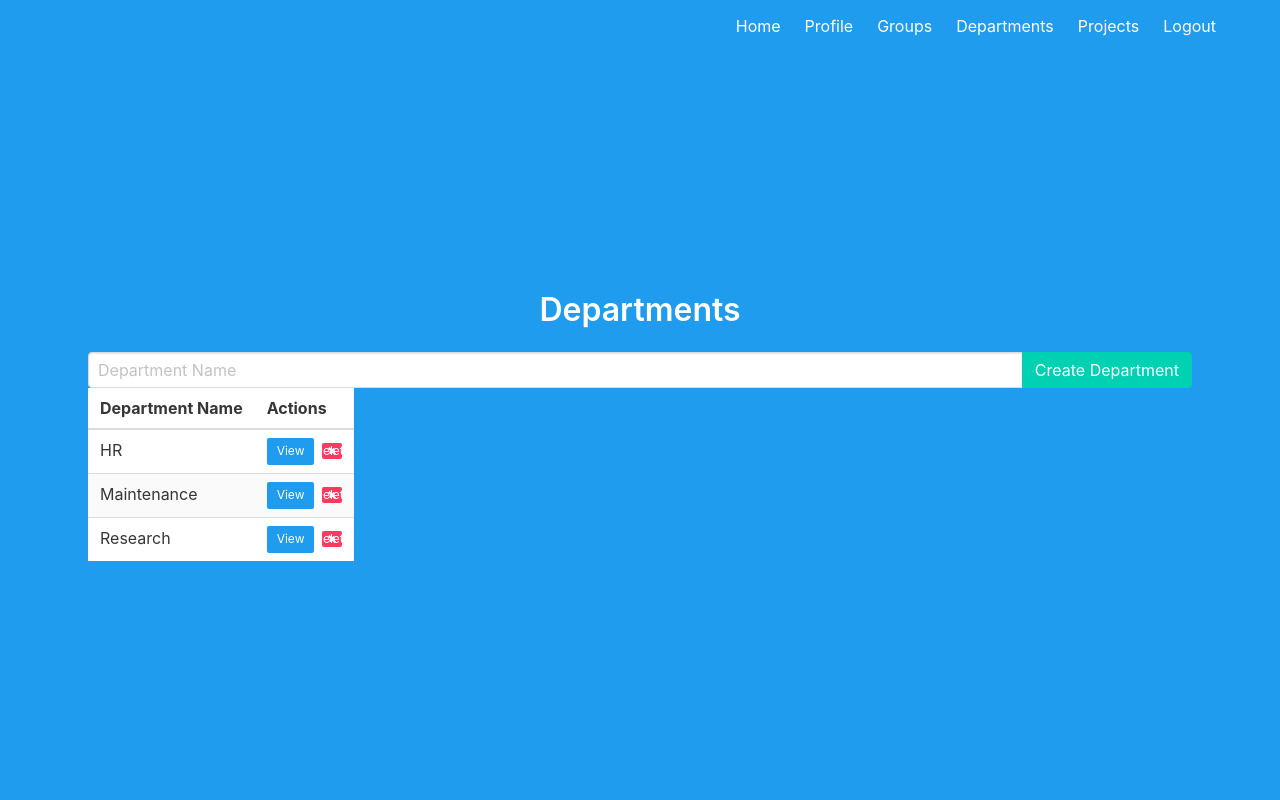
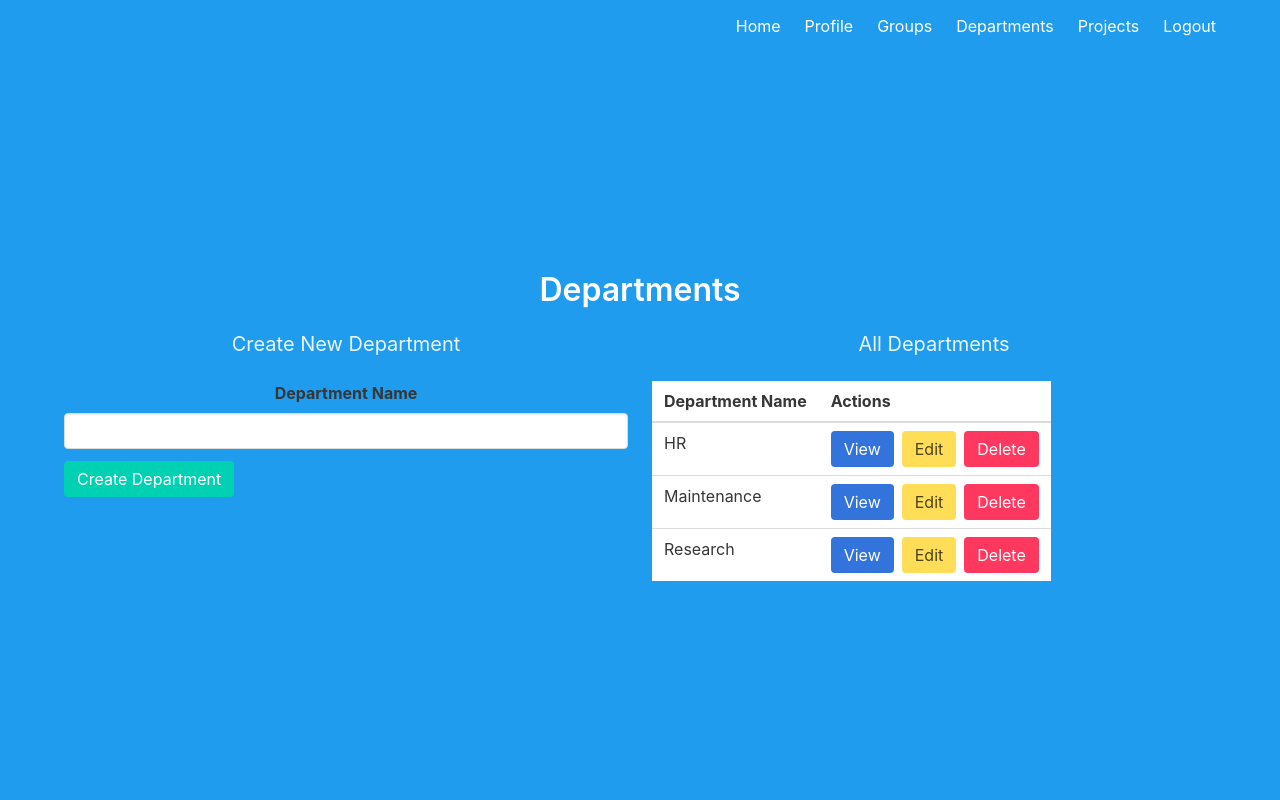
Before and after one commit to freakazoidas/PlantApp, a Flask app: page /departments/departments in a window 1280 px wide. Run offline with Flask 3, Linux system fonts and the light colour scheme; a user stored in the database is signed in; some libraries are stand-ins or nearby versions.

Commit message:
Departments page updated

```diff
--- a/project/departments.py
+++ b/project/departments.py
@@ -48,6 +48,18 @@ def department(department_id):
         return redirect(url_for('departments.department', department_id=department_id))
 
     return render_template('department.html', department=department, projects=projects)
+
+@departments_bp.route('/departments/<int:department_id>/edit', methods=['POST'])
+@login_required
+def edit_department(department_id):
+    department = Departments.query.filter_by(id=department_id).first()
+    if department:
+        department_name = request.form.get('department_name')
+        if department_name:
+            department.department_name = department_name
+            db.session.commit()
+            flash('Department updated successfully')
+    return redirect(url_for('departments.list_departments'))
 
 @departments_bp.route('/projects/<int:project_id>', methods=['GET', 'POST'])
 @login_required
--- a/project/templates/departments.html
+++ b/project/templates/departments.html
@@ -1,39 +1,28 @@
-{% extends 'base.html' %} {% block content %}
+{% extends "base.html" %} {% block content %}
+<h1 class="title">Departments</h1>
 
-<section class="section">
-  <div class="container">
-    <h1 class="title">Departments</h1>
-
-    {% with messages = get_flashed_messages() %} {% if messages %}
-    <div class="notification is-danger">
-      <button class="delete"></button>
-      <ul>
-        {% for message in messages %}
-        <li>{{ message }}</li>
-        {% endfor %}
-      </ul>
-    </div>
-    {% endif %} {% endwith %}
-
-    <form method="POST" action="{{ url_for('departments.list_departments') }}">
-      <div class="field has-addons">
-        <div class="control is-expanded">
-          <input
-            class="input"
-            type="text"
-            name="department_name"
-            placeholder="Department Name"
-          />
+<div class="columns">
+  <div class="column">
+    <h2 class="subtitle">Create New Department</h2>
+    <form action="{{ url_for('departments.list_departments') }}" method="POST">
+      <div class="field">
+        <label class="label">Department Name</label>
+        <div class="control">
+          <input class="input" type="text" name="department_name" required />
         </div>
+      </div>
+      <div class="field">
         <div class="control">
-          <button class="button is-primary" type="submit">
+          <button type="submit" class="button is-primary">
             Create Department
           </button>
         </div>
       </div>
     </form>
-
-    <table class="table is-striped is-hoverable">
+  </div>
+  <div class="column">
+    <h2 class="subtitle">All Departments</h2>
+    <table class="table">
       <thead>
         <tr>
           <th>Department Name</th>
@@ -48,21 +37,19 @@
             <div class="buttons">
               <a
                 href="{{ url_for('departments.department', department_id=department.id) }}"
-                class="button is-info is-small"
+                class="button is-link"
+                >View</a
               >
-                View
-              </a>
+              <a
+                href="{{ url_for('departments.edit_department', department_id=department.id) }}"
+                class="button is-warning"
+                >Edit</a
+              >
               <form
+                action="{{ url_for('departments.delete_department', department_id=department.id) }}"
                 method="POST"
-                action="{{ url_for('departments.delete_department', department_id=department.id) }}"
               >
-                <button
-                  type="submit"
-                  class="button is-danger is-small delete"
-                  onclick="return confirm('Are you sure you want to delete this department?')"
-                >
-                  Delete
-                </button>
+                <button type="submit" class="button is-danger">Delete</button>
               </form>
             </div>
           </td>
@@ -71,6 +58,6 @@
       </tbody>
     </table>
   </div>
-</section>
+</div>
 
 {% endblock %}
```
Also changed, not shown: instance/db.sqlite.
